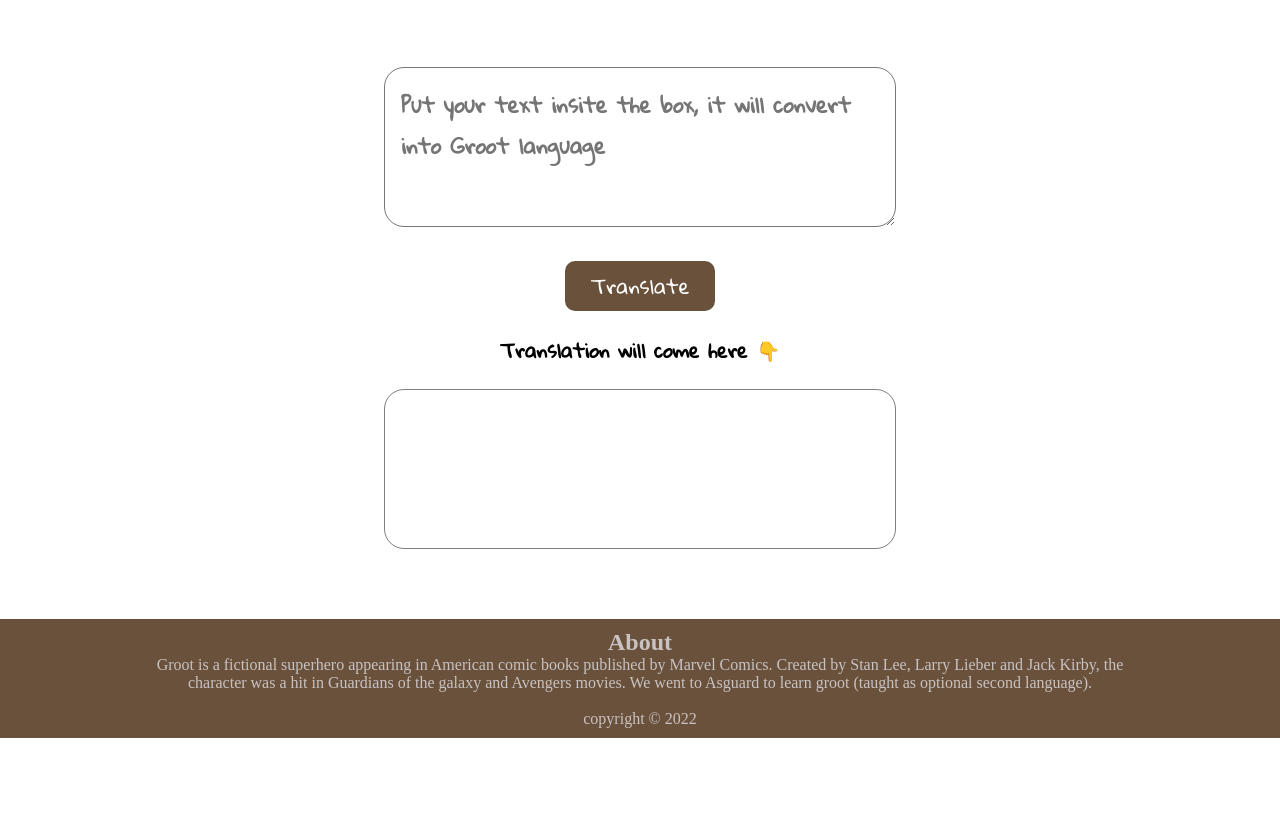
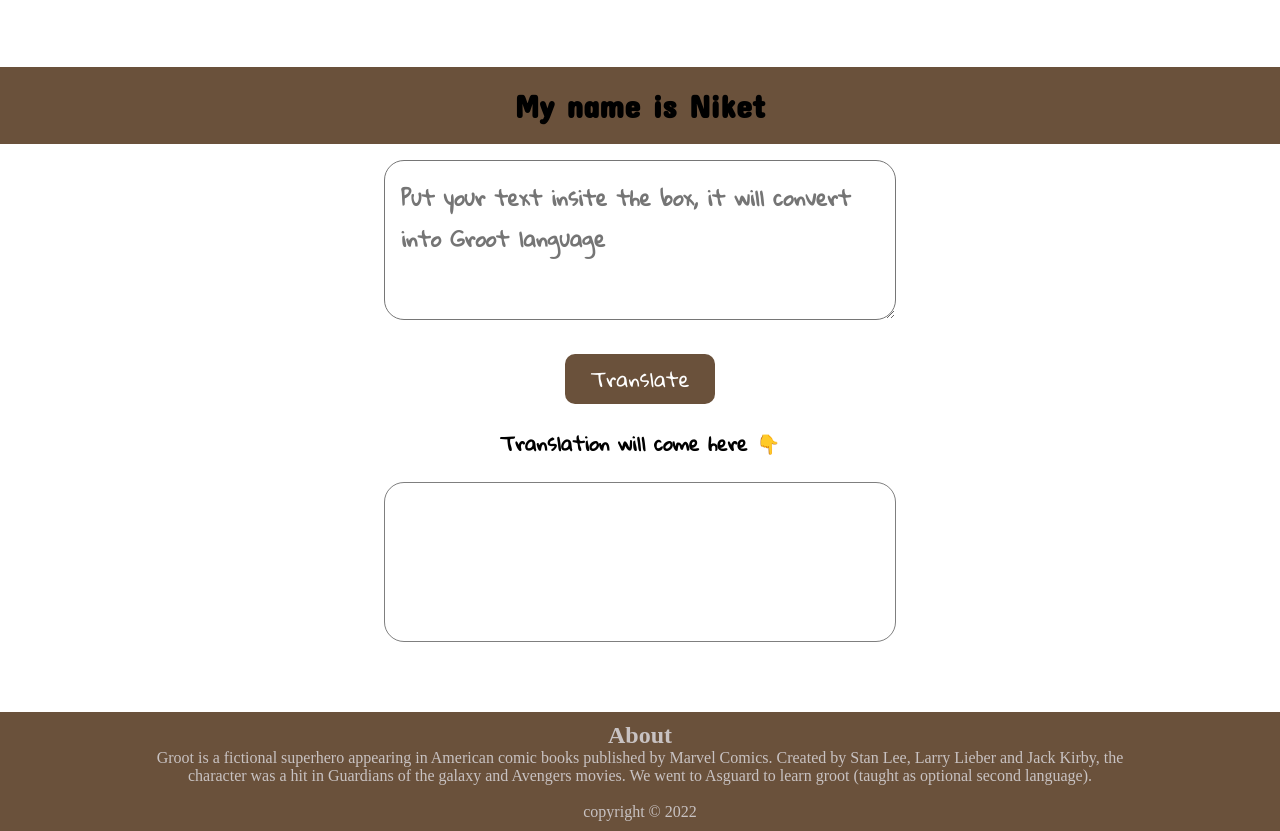
Before and after one commit to niketvns/groot-translator, a plain HTML site: page index.html in a window 1280 px wide. Shown: the part 91-922 px from the top of the page. Before the commit the page ends 829 px from the top, so only its background shows below. Drawn offline with Linux system fonts and the light colour scheme.

Commit message:
docs: heading upfated

```diff
--- a/index.html
+++ b/index.html
@@ -17,6 +17,7 @@
             <h1>Groot Language</h1>
         </div>
         <div class="main">
+            <h1>My name is Niket</h1>
             <textarea name="user_input" id="usr-input" cols="30" rows="10"
                 placeholder="Put your text insite the box, it will convert into Groot language"></textarea><br>
             <div id="btn">
```
